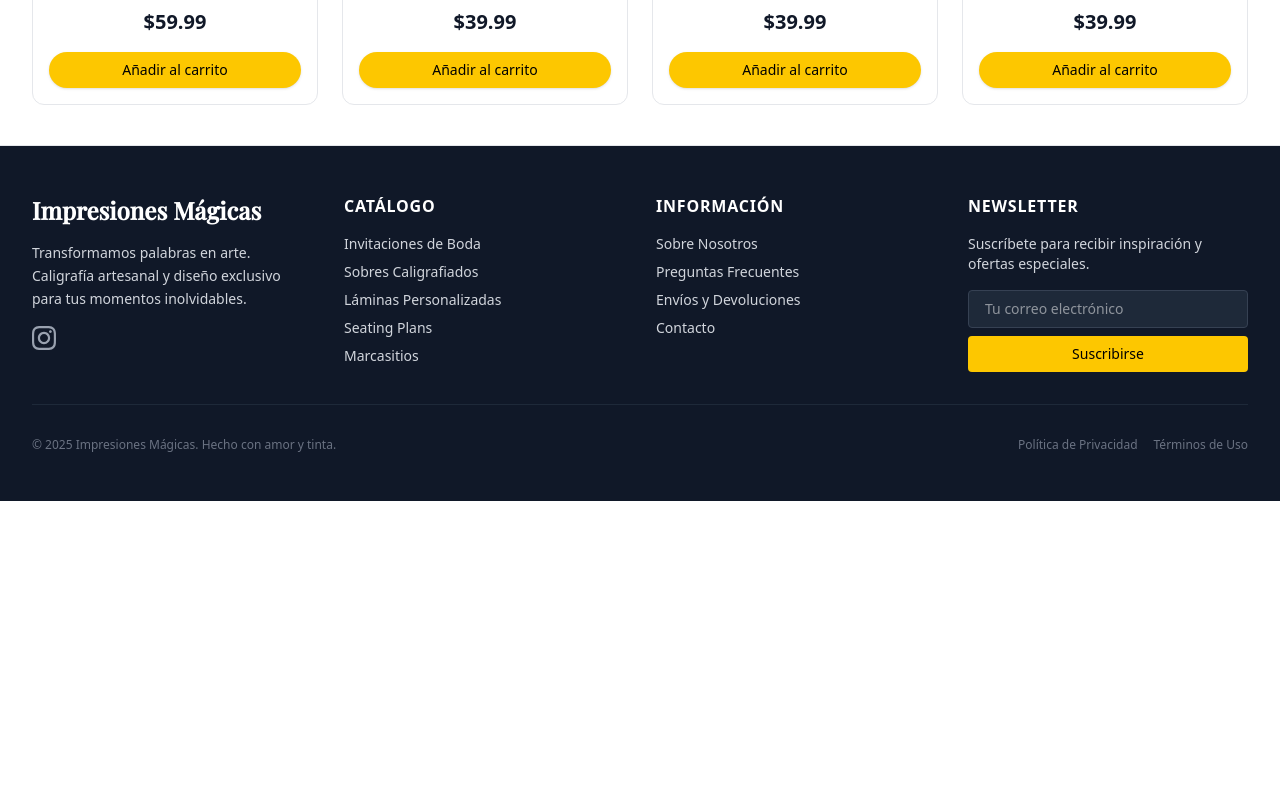
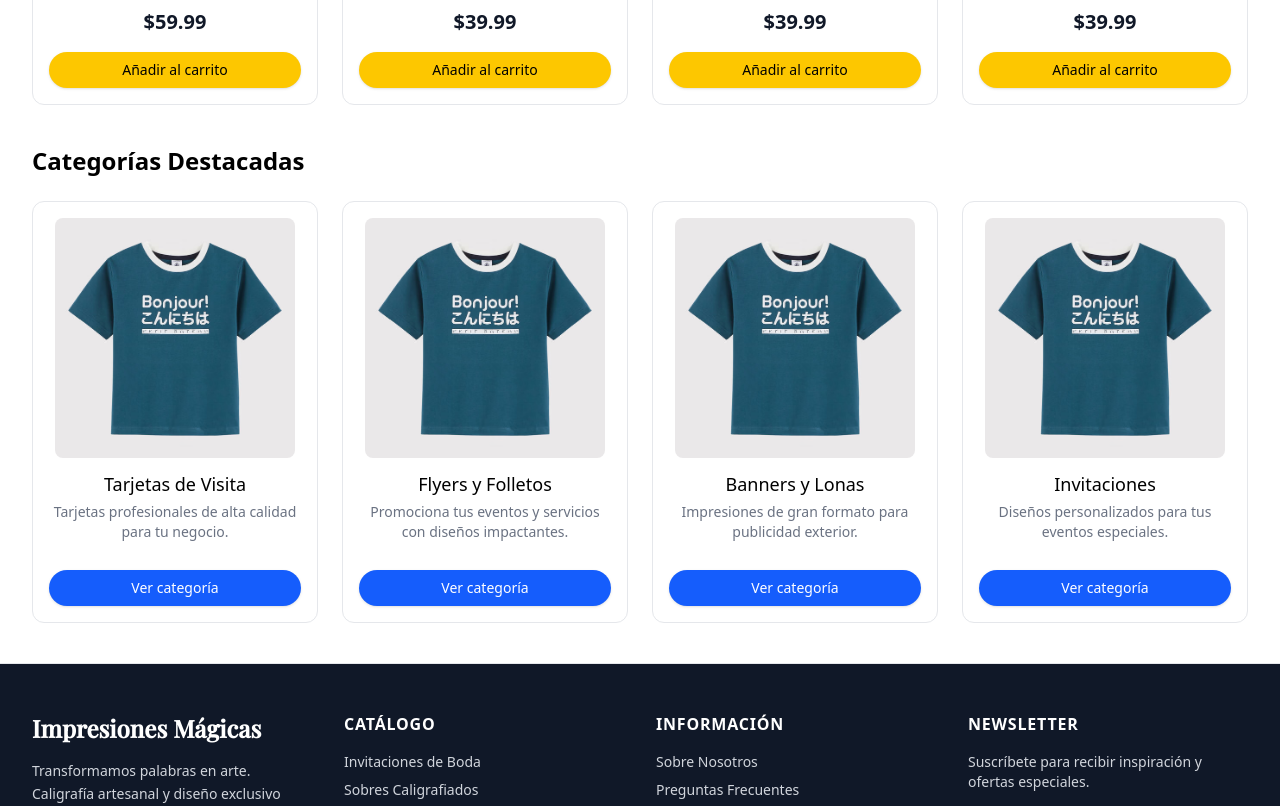
Before and after one commit to impresiones-magicas/frontend-impresiones-magicas, a Next.js app: page / in a window 1280 px wide. Shown: the part 1240-2046 px from the top of the page. Before the commit the page ends 1741 px from the top, so only its background shows below. Built offline with nearby package versions, Linux system fonts and the light colour scheme.

Commit message:
Categorias hechas

```diff
--- a/src/app/page.tsx
+++ b/src/app/page.tsx
@@ -2,7 +2,9 @@
 import Header from "@/components/Header";
 import Hero from "@/components/Hero";
 import FeaturedProducts from "@/components/FeaturedProducts";
+import FeaturedCategories from "@/components/FeaturedCategories";
 import Footer from "@/components/Footer";
+
 
 export default function Home() {
   return (
@@ -10,6 +12,7 @@ export default function Home() {
       <Header />
       <Hero />
       <FeaturedProducts />
+      <FeaturedCategories />
       <Footer />
     </div>
   );
--- /dev/null
+++ b/src/components/CategoryCard.tsx
@@ -0,0 +1,61 @@
+
+import React from 'react';
+import Link from 'next/link';
+
+interface CategoryCardProps {
+  name: string;
+  image: string;
+  description: string;
+  id?: number;
+  featured?: boolean;
+  productCount?: number;
+}
+
+const CategoryCard: React.FC<CategoryCardProps> = ({
+  name,
+  image,
+  description,
+  id,
+  productCount = 0
+}) => {
+  return (
+    <article className="bg-white mb-4 border border-gray-200 rounded-xl p-4 w-full flex flex-col justify-between transition-transform hover:scale-105 duration-300">
+      <div className="flex flex-col items-center text-center">
+        <Link href={`/categories/${id}`} className="w-full flex flex-col items-center group">
+          <img
+            src={image}
+            alt={name}
+            className="rounded-lg object-cover h-60 w-auto aspect-square mb-3 group-hover:opacity-90 transition-opacity"
+          />
+
+          <h3 className="text-lg font-medium mb-1 group-hover:text-blue-600 transition-colors">{name}</h3>
+        </Link>
+        <p className="text-sm text-gray-500 mb-3 line-clamp-2">{description}</p>
+
+        {/* Contador de productos */}
+        <div className="flex items-center gap-1 mb-4">
+          {/* <svg
+            xmlns="http://www.w3.org/2000/svg"
+            viewBox="0 0 24 24"
+            fill="currentColor"
+            className="w-5 h-5 text-gray-600"
+          >
+            <path d="M2.25 2.25a.75.75 0 000 1.5h1.386c.17 0 .318.114.362.278l2.558 9.592a3.752 3.752 0 00-2.806 3.63c0 .414.336.75.75.75h15.75a.75.75 0 000-1.5H5.378A2.25 2.25 0 017.5 15h11.218a.75.75 0 00.674-.421 60.358 60.358 0 002.96-7.228.75.75 0 00-.525-.965A60.864 60.864 0 005.68 4.509l-.232-.867A1.875 1.875 0 003.636 2.25H2.25zM3.75 20.25a1.5 1.5 0 113 0 1.5 1.5 0 01-3 0zM16.5 20.25a1.5 1.5 0 113 0 1.5 1.5 0 01-3 0z" />
+          </svg> */}
+          {/* <span className="text-sm text-gray-600">{productCount} productos</span> */}
+        </div>
+      </div>
+
+      {/* Botón de acción */}
+      <div className="flex flex-col gap-2 w-full">
+        <Link href={`/categories/${id}`}>
+          <button className="w-full bg-blue-600 hover:bg-blue-700 text-white font-medium py-2 px-4 rounded-full text-sm shadow-sm transition-colors cursor-pointer">
+            Ver categoría
+          </button>
+        </Link>
+      </div>
+    </article>
+  );
+};
+
+export default CategoryCard;
--- /dev/null
+++ b/src/components/FeaturedCategories.tsx
@@ -0,0 +1,30 @@
+
+import React from 'react';
+import CategoryCard from './CategoryCard';
+import categoriesData from '@/data/categories.json';
+
+const FeaturedCategories = () => {
+    const featuredCategories = categoriesData.filter(c => c.featured);
+
+    return (
+        <section className="max-w-8xl px-4 py-6">
+            <h2 className="mb-4 mx-4 text-2xl font-semibold mb-6">Categorías Destacadas</h2>
+
+            <div
+                className="
+          px-4                /* espacio igual a izquierda y derecha */
+          grid
+          gap-6               /* mismo espacio en todas las direcciones */
+          sm:grid-cols-2
+          lg:grid-cols-4
+        "
+            >
+                {featuredCategories.map(category => (
+                    <CategoryCard key={category.id} {...category} />
+                ))}
+            </div>
+        </section>
+    );
+};
+
+export default FeaturedCategories;
--- a/src/components/FeaturedProducts.tsx
+++ b/src/components/FeaturedProducts.tsx
@@ -7,7 +7,7 @@ const FeaturedProducts = () => {
     const featuredProducts = productsData.filter(p => p.featured);
 
     return (
-        <section className="max-w-8xl px-4 py-6">
+        <section className="max-w-8xl px-4 pt-6">
             <h2 className="m-4 text-2xl font-semibold mb-6">Productos Destacados</h2>
 
             <div
--- /dev/null
+++ b/src/data/categories.json
@@ -0,0 +1,34 @@
+[
+  {
+    "id": 1,
+    "name": "Tarjetas de Visita",
+    "image": "/img/foto.jpg",
+    "description": "Tarjetas profesionales de alta calidad para tu negocio.",
+    "featured": true,
+    "productCount": 45
+  },
+  {
+    "id": 2,
+    "name": "Flyers y Folletos",
+    "image": "/img/foto.jpg",
+    "description": "Promociona tus eventos y servicios con diseños impactantes.",
+    "featured": true,
+    "productCount": 32
+  },
+  {
+    "id": 3,
+    "name": "Banners y Lonas",
+    "image": "/img/foto.jpg",
+    "description": "Impresiones de gran formato para publicidad exterior.",
+    "featured": true,
+    "productCount": 28
+  },
+  {
+    "id": 4,
+    "name": "Invitaciones",
+    "image": "/img/foto.jpg",
+    "description": "Diseños personalizados para tus eventos especiales.",
+    "featured": true,
+    "productCount": 56
+  }
+]
```
